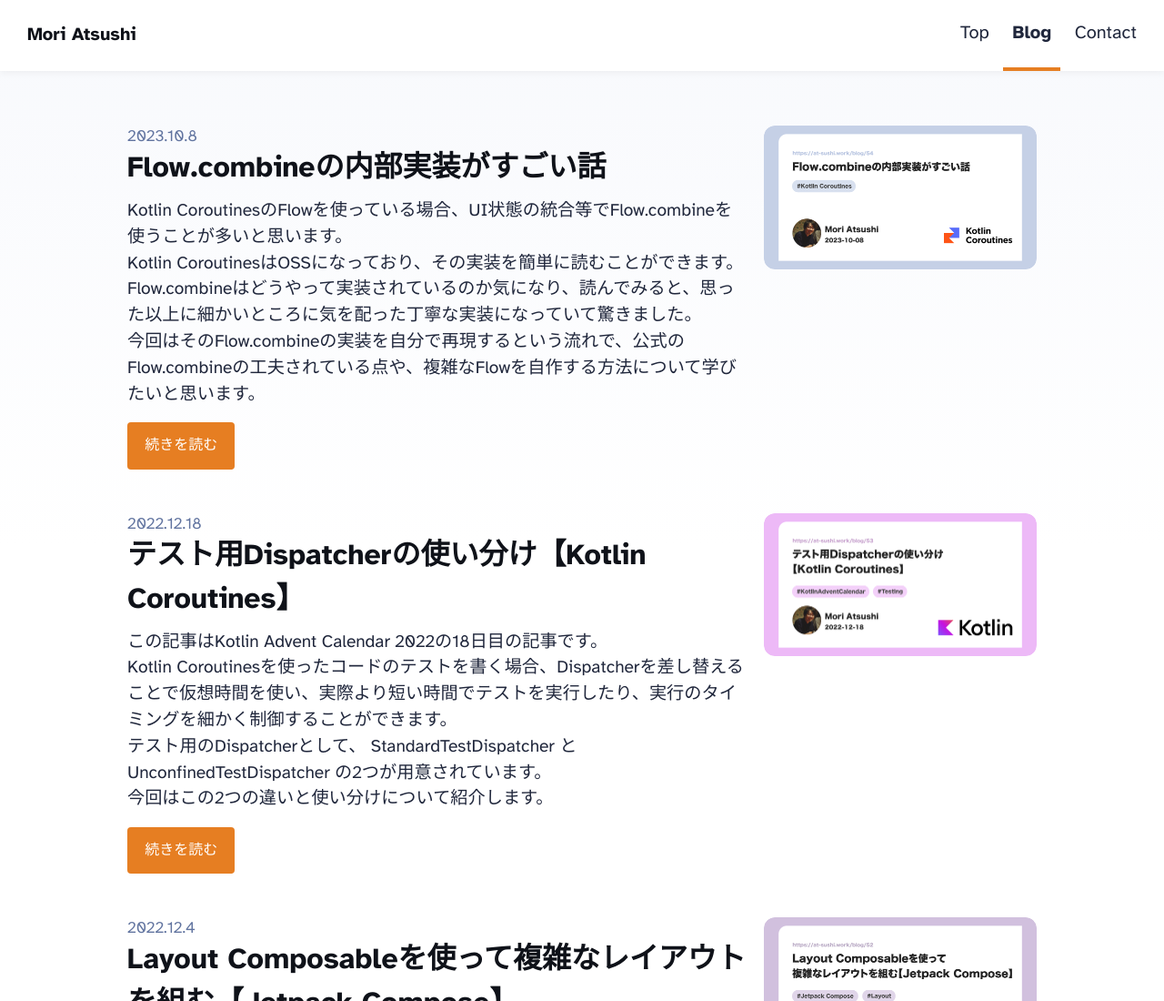
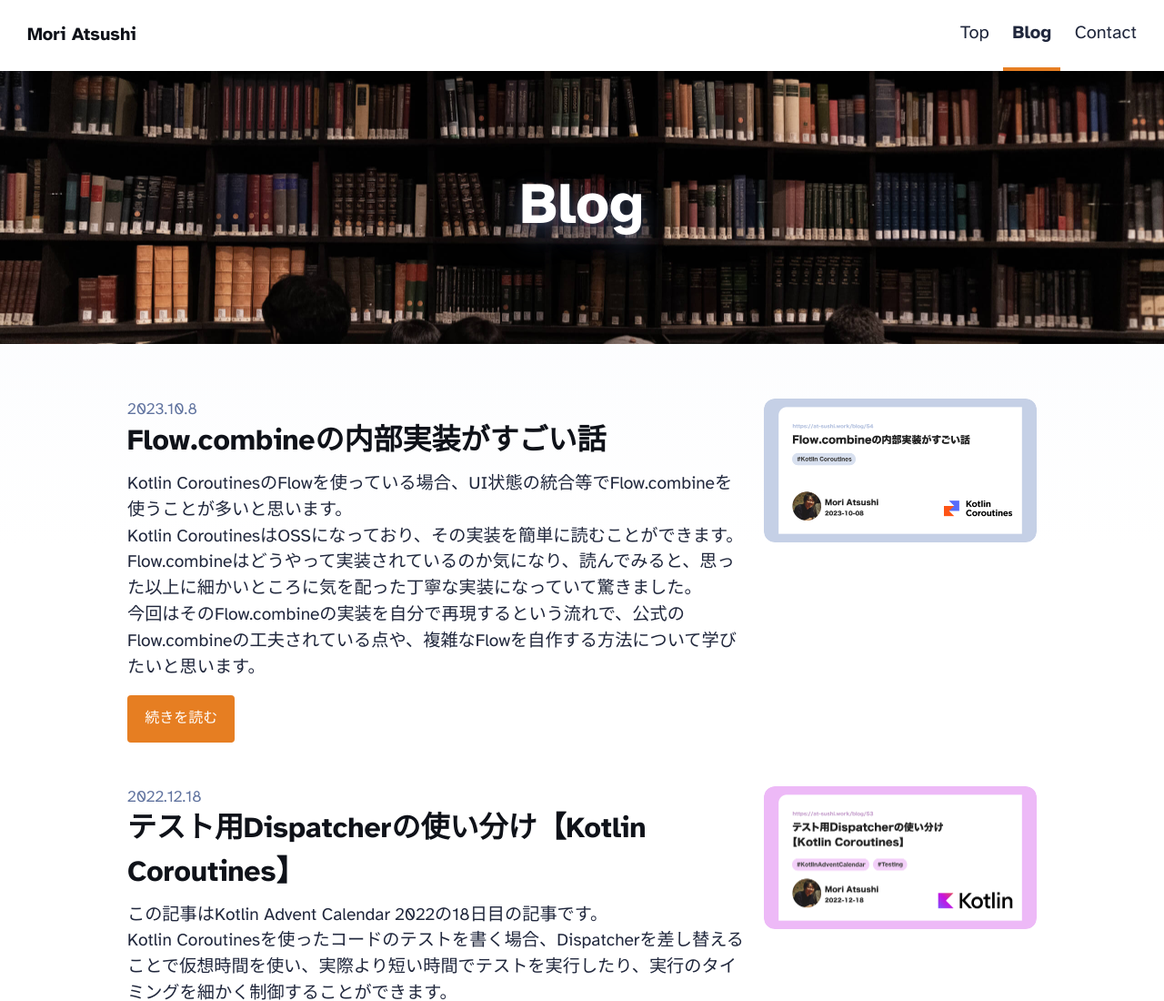
Before and after one commit to mori-atsushi/portfolio-front, an Astro site: page /blog in a window 1280 px wide. Shown: the top 1100 px of the page at 91% size. Built offline with nearby package versions, Linux system fonts and the light colour scheme; Astro itself is replaced by a stand-in of ours; some packages are replaced by stand-ins of ours.

Commit message:
Add reusable ImageHeader component for full-width page headers

```diff
--- /dev/null
+++ b/src/components/ImageHeader.astro
@@ -0,0 +1,48 @@
+---
+import { Image } from 'astro:assets';
+
+interface Props {
+	title: string;
+	backgroundImage: ImageMetadata;
+}
+
+const { title, backgroundImage } = Astro.props;
+---
+
+<div class="page-header">
+	<Image src={backgroundImage} alt="" class="background-image" />
+	<h1 class="page-title">{title}</h1>
+</div>
+
+<style>
+.page-header {
+	position: relative;
+	width: 100%;
+	height: 300px;
+	max-height: 300px;
+	display: flex;
+	justify-content: center;
+	align-items: center;
+	overflow: hidden;
+}
+
+.background-image {
+	position: absolute;
+	top: 0;
+	left: 0;
+	width: 100%;
+	height: 100%;
+	object-fit: cover;
+	z-index: -1;
+}
+
+.page-title {
+	color: #FFFFFF;
+	text-shadow: var(--box-shadow);
+	font-weight: 600;
+	font-size: 4rem;
+	margin: 0;
+	text-align: center;
+	z-index: 1;
+}
+</style>
--- a/src/layouts/BlogList.astro
+++ b/src/layouts/BlogList.astro
@@ -4,6 +4,8 @@ import BaseHead from '../components/BaseHead.astro';
 import Footer from '../components/Footer.astro';
 import FormattedDate from '../components/FormattedDate.astro';
 import Header from '../components/Header.astro';
+import ImageHeader from '../components/ImageHeader.astro';
+import blogHeaderImage from '../assets/blog_header.jpg';
 import { SITE_DESCRIPTION } from '../consts';
 
 interface Props {
@@ -23,6 +25,7 @@ const pageTitle = currentPage && currentPage > 1 ? `Blog(${currentPage})` : 'Blo
 	</head>
 	<body>
 		<Header />
+		<ImageHeader title="Blog" backgroundImage={blogHeaderImage} />
 		<main>
 			<section>
 				<ul>
--- a/src/layouts/BlogPost.astro
+++ b/src/layouts/BlogPost.astro
@@ -1,10 +1,11 @@
 ---
-import { Image } from 'astro:assets';
 import type { CollectionEntry } from 'astro:content';
 import BaseHead from '../components/BaseHead.astro';
 import Footer from '../components/Footer.astro';
 import FormattedDate from '../components/FormattedDate.astro';
 import Header from '../components/Header.astro';
+import ImageHeader from '../components/ImageHeader.astro';
+import blogHeaderImage from '../assets/blog_header.jpg';
 
 type Props = CollectionEntry<'blog'>['data'];
 
@@ -18,6 +19,7 @@ const { title, description, pubDate, updatedDate, ogpImage } = Astro.props;
 
 	<body>
 		<Header />
+		<ImageHeader title="Blog" backgroundImage={blogHeaderImage} />
 		<main>
 			<article>
 				<div class="title">
--- a/src/styles/global.css
+++ b/src/styles/global.css
@@ -105,7 +105,6 @@ table {
 img {
 	max-width: 100%;
 	height: auto;
-	border-radius: 8px;
 }
 code {
 	padding: 2px 5px;
```
Also changed, not shown: src/assets/blog_header.jpg (added).
